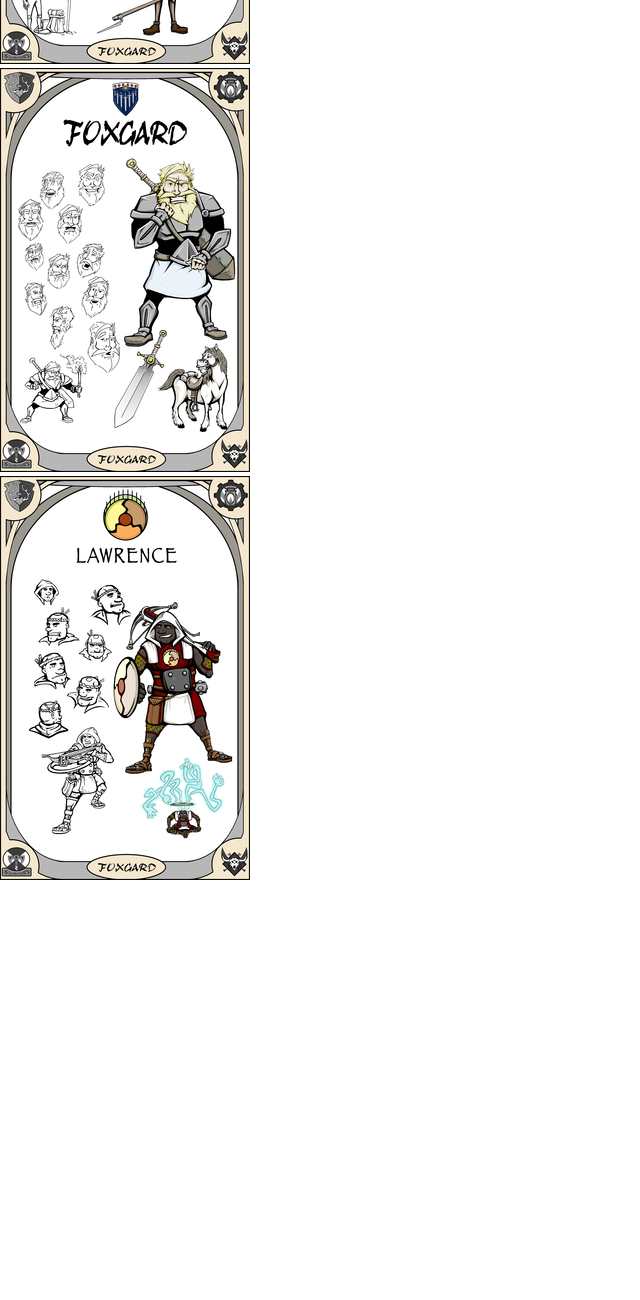
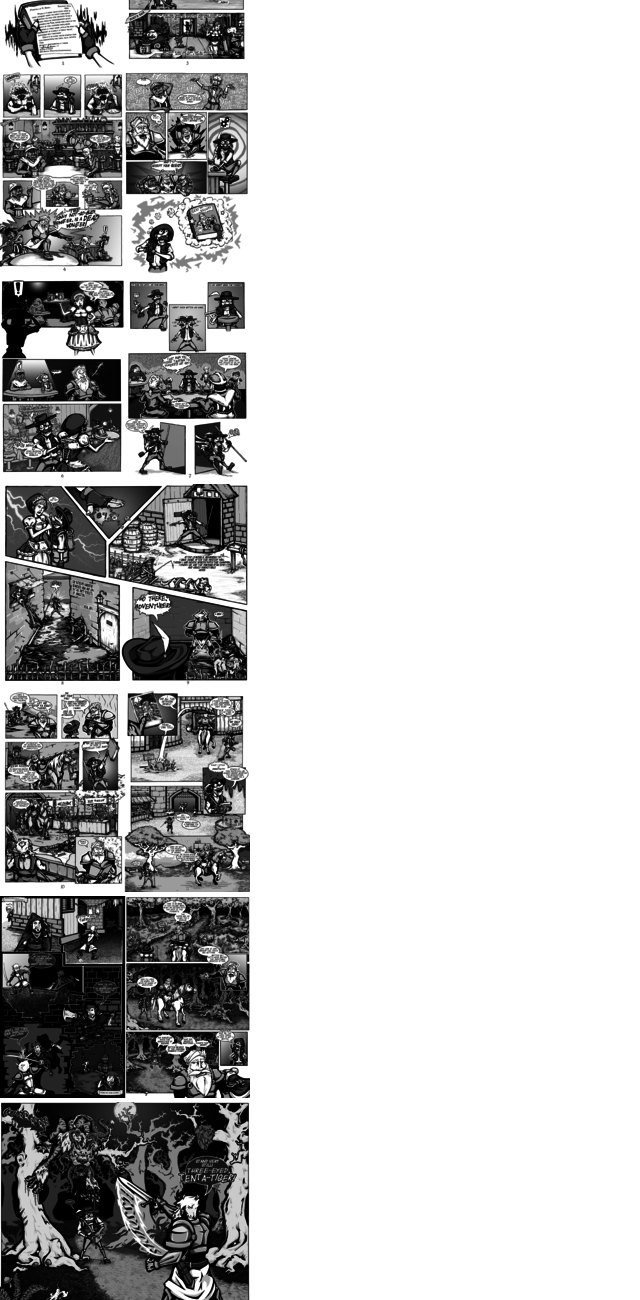
Before and after one commit to dpchamps/lightbox, a website: page demo/index.html in a window 1280 px wide. Shown: the part 828-2128 px from the top of the page, without its empty margins (0-640 px from the left). Before the commit the page ends 1712 px from the top, so only its background shows below. Drawn offline with Linux system fonts and the light colour scheme; files whose address does not match are found by name.

Commit message:
something changed

```diff
--- a/demo/index.html
+++ b/demo/index.html
@@ -10,23 +10,54 @@
   <body>
     <h1>lightbox demo</h1>
     <div id="gallery">
+      <div class="gallery">
+
+
         <div class="thumb">
-      <img src="images/thumbnails/ariniacharacterdesign.jpg" data-img="images/char_design/ariniacharacterdesign.jpg" data-idx="1">
+          <img src="images/thumbnails/1.png" data-img="images/comic/1.png" data-idx="1">
         </div>
 
 
         <div class="thumb">
-      <img src="images/thumbnails/dudleymarcellocharacterdesign.jpg" data-img="images/char_design/dudleymarcellocharacterdesign.jpg" data-idx="2">
+          <img src="images/thumbnails/2.png" data-img="images/comic/2.png" data-idx="2">
         </div>
 
 
         <div class="thumb">
-      <img src="images/thumbnails/foxgardcharacterdesign.jpg" data-img="images/char_design/foxgardcharacterdesign.jpg" data-idx="3">
+          <img src="images/thumbnails/3.png" data-img="images/comic/3.png" data-idx="3">
         </div>
 
 
         <div class="thumb">
-      <img src="images/thumbnails/lawrencecharacterdesign.jpg" data-img="images/char_design/lawrencecharacterdesign.jpg" data-idx="4">
+          <img src="images/thumbnails/4.png" data-img="images/comic/4.png" data-idx="4">
+        </div>
+
+
+        <div class="thumb">
+          <img src="images/thumbnails/5.png" data-img="images/comic/5.png" data-idx="5">
+        </div>
+
+
+        <div class="thumb">
+          <img src="images/thumbnails/6.png" data-img="images/comic/6.png" data-idx="6">
+        </div>
+
+
+        <div class="thumb">
+          <img src="images/thumbnails/7.png" data-img="images/comic/7.png" data-idx="7">
+        </div>
+
+
+        <div class="thumb">
+          <img src="images/thumbnails/8.png" data-img="images/comic/8.png" data-idx="8">
+        </div>
+
+
+        <div class="thumb">
+          <img src="images/thumbnails/9.png" data-img="images/comic/9.png" data-idx="9">
+        </div>
+
+
       </div>
     </div>
 
--- a/src/modules/nav.js
+++ b/src/modules/nav.js
@@ -12,7 +12,7 @@ var nav = function() {
     , imageSet = {last : 0}
     , cache = lightbox.imgCache
     , lightboxModal = document.getElementById('lightbox-modal')
-    ,  dbltapZoom = false;
+    , dbltapZoom = false;
 
   for(var i = 0; i<thumbs.length; i++){
     var image = thumbs[i];
```
Also changed, not shown: demo/images/comic/1.png (added), demo/images/comic/2.png (added), demo/images/comic/3.png (added), demo/images/comic/4.png (added), demo/images/comic/5.png (added), demo/images/comic/6.png (added), demo/images/comic/7.png (added), demo/images/comic/8.png (added), demo/images/comic/9.png (added). Lines whose indentation alone changed are shown as unchanged.
